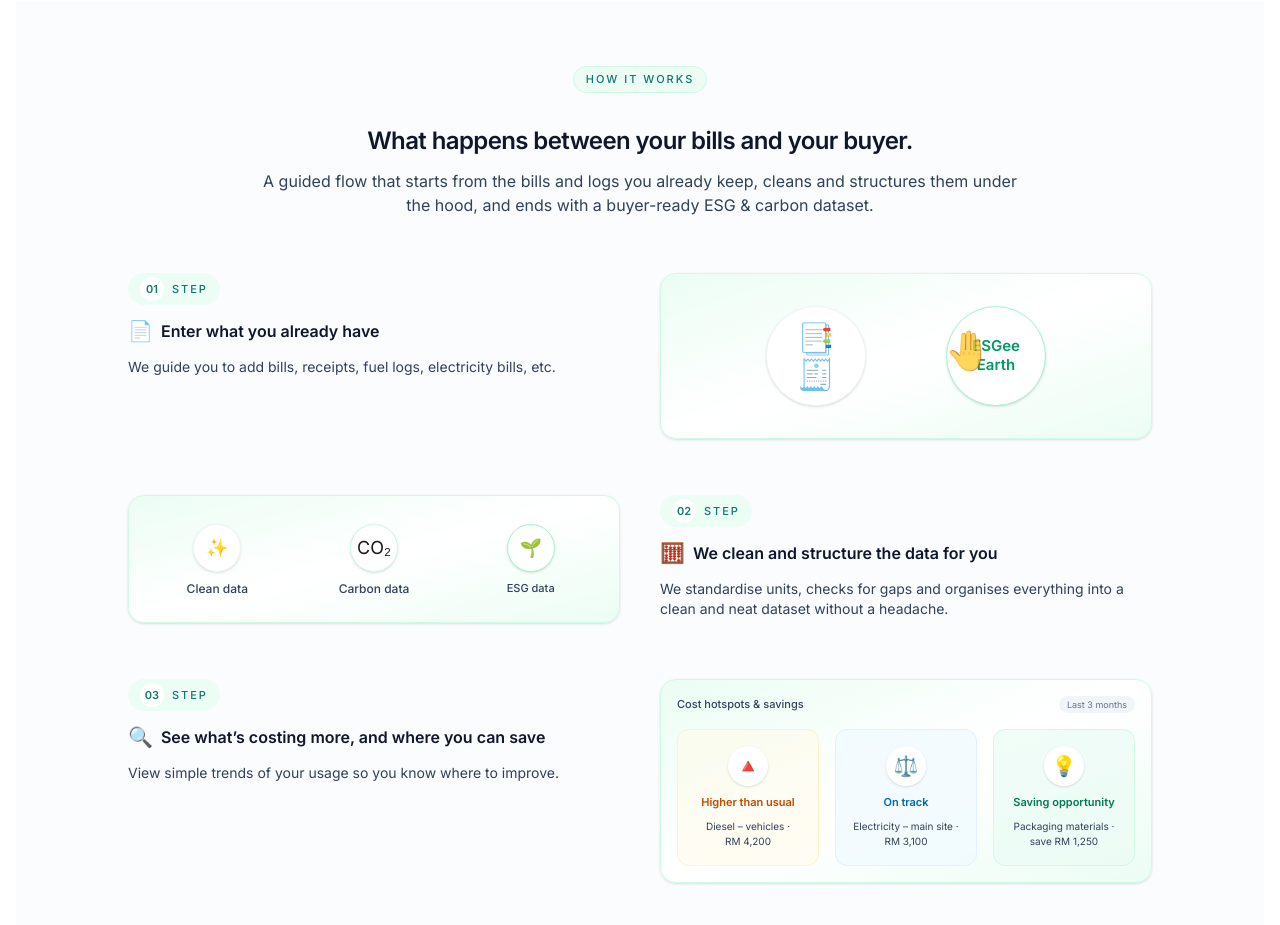
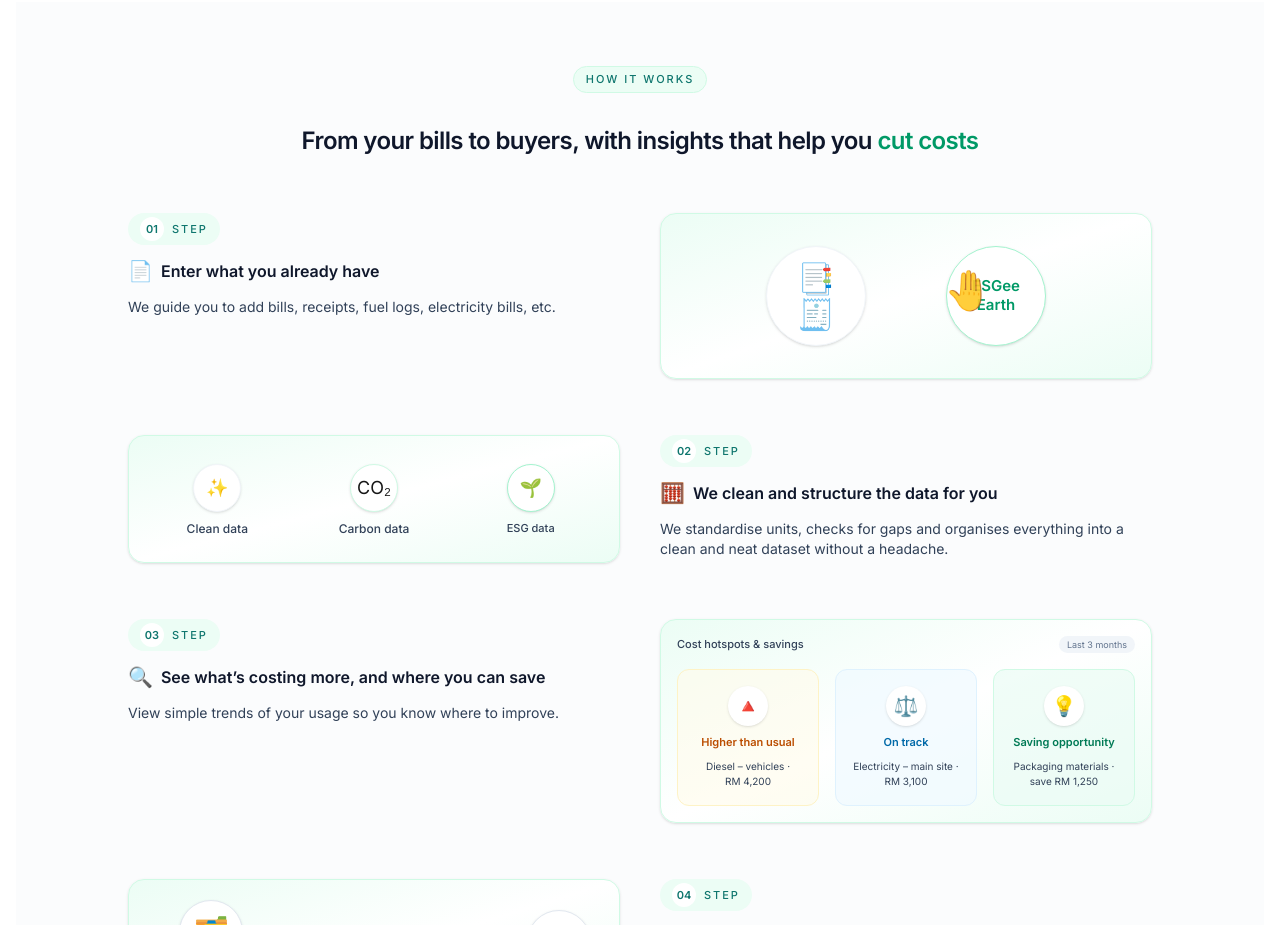
Before and after one commit to esgee-earth/esgee-earth-site, a Next.js app: page / in a window 1280 px wide. Shown: the part 1460-2385 px from the top of the page. Built offline with nearby package versions, Linux system fonts and the light colour scheme.

Commit message:
fix language style in howitworks

```diff
--- a/app/page.tsx
+++ b/app/page.tsx
@@ -278,14 +278,15 @@ function HowItWorksSection() {
       </div>
 
       <h2 className="mt-8 text-xl md:text-2xl font-semibold tracking-tight text-slate-900">
-        What happens between your bills and your buyer.
+        From your bills to buyers, with insights that help you{" "}
+        <span className="text-emerald-600">cut costs</span>
       </h2>
 
-      <p className="text-sm md:text-base text-slate-700 max-w-3xl mx-auto">
+      {/*<p className="text-sm md:text-base text-slate-700 max-w-3xl mx-auto">
         A guided flow that starts from the bills and logs you already keep,
         cleans and structures them under the hood, and ends with a buyer-ready
         ESG &amp; carbon dataset.
-      </p>
+      </p>*/}
     </div>
 
 
```
